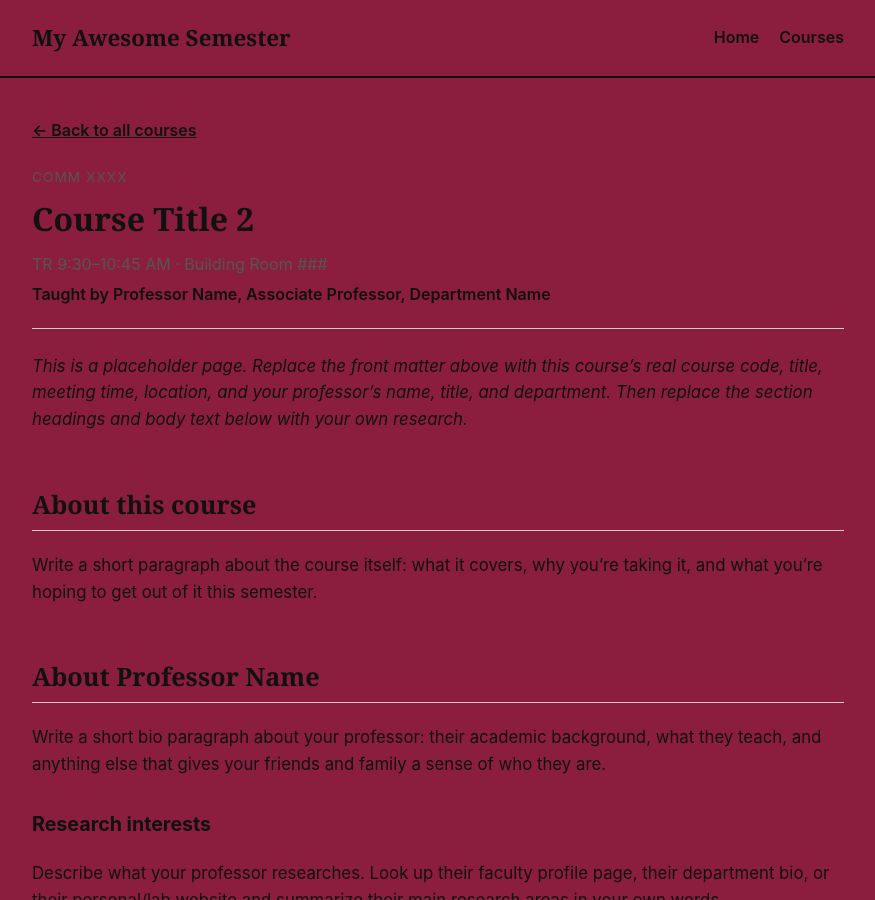
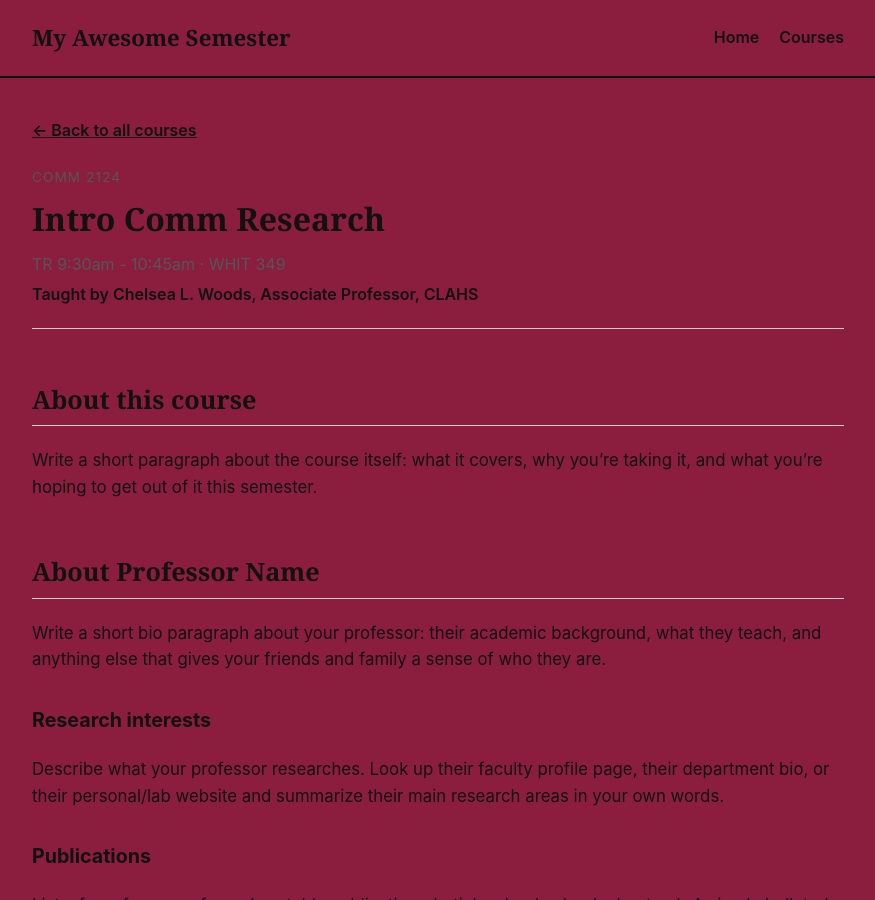
Before and after one commit to abbyduffer12/myawesomesemester, a Jekyll site: the page built from _courses/course-02.md, in a window 1280 px wide and 900 px high. Shown: the whole window, without its empty margins (202-1077 px from the left). Built offline with Jekyll 4.4.1, drawn with Linux system fonts in a browser that asks for light colours.

Commit message:
Revise course information for Course 2
Updated course details including code, title, meeting time, location, and instructor information.

```diff
--- a/_courses/course-02.md
+++ b/_courses/course-02.md
@@ -1,18 +1,14 @@
 ---
 course_number: 2
-course_code: "COMM XXXX"
-course_title: "Course Title 2"
-meeting_time: "TR 9:30–10:45 AM"
-location: "Building Room ###"
-instructor_name: "Professor Name"
+course_code: COMM 2124
+course_title: Intro Comm Research
+meeting_time: TR 9:30am - 10:45am
+location: WHIT 349
+instructor_name: Chelsea L. Woods
 instructor_title: "Associate Professor"
-instructor_department: "Department Name"
+instructor_department: CLAHS
 ---
 
-_This is a placeholder page. Replace the front matter above with this course's real
-course code, title, meeting time, location, and your professor's name, title, and
-department. Then replace the section headings and body text below with your own
-research._
 
 ## About this course
 
```
